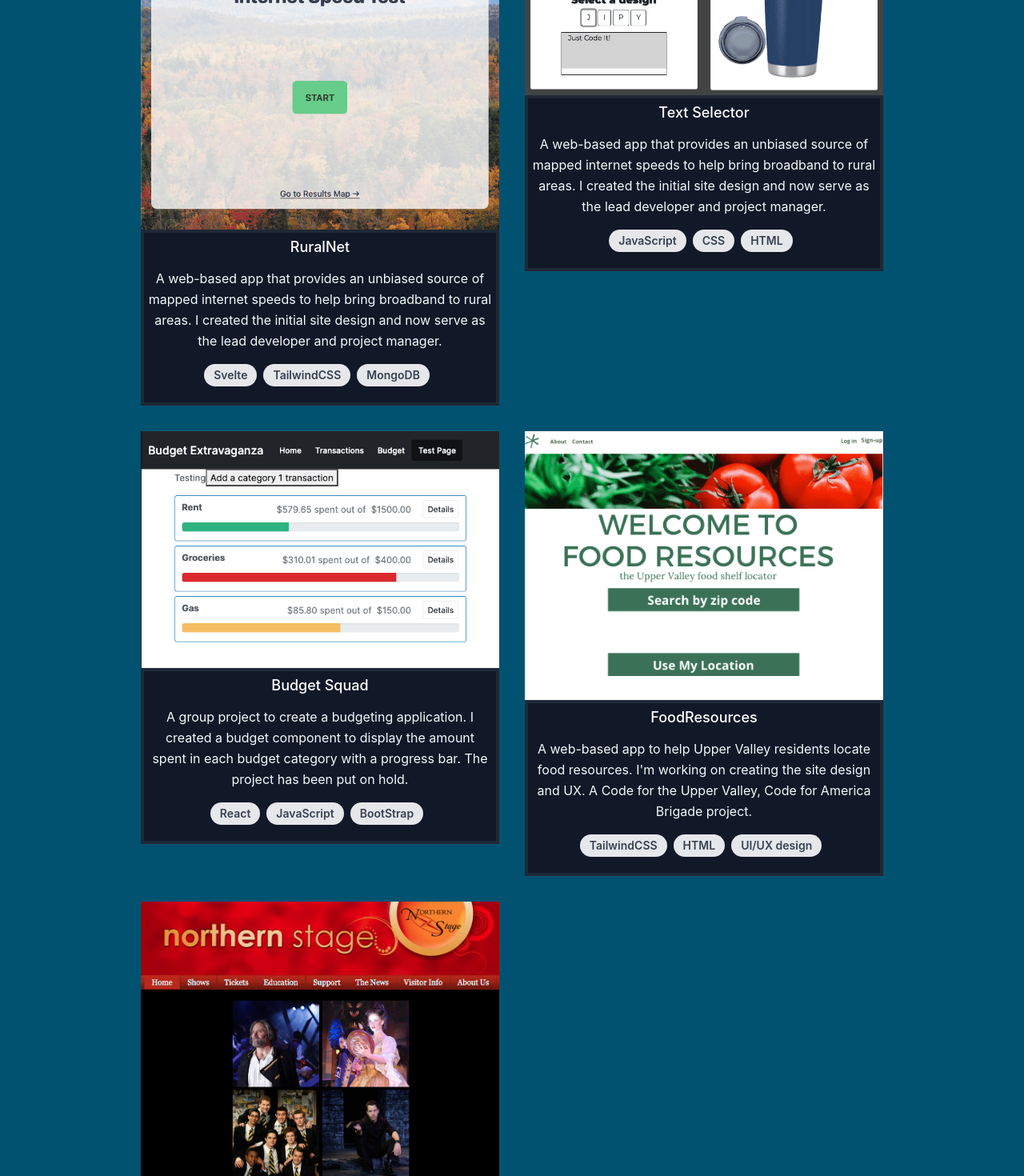
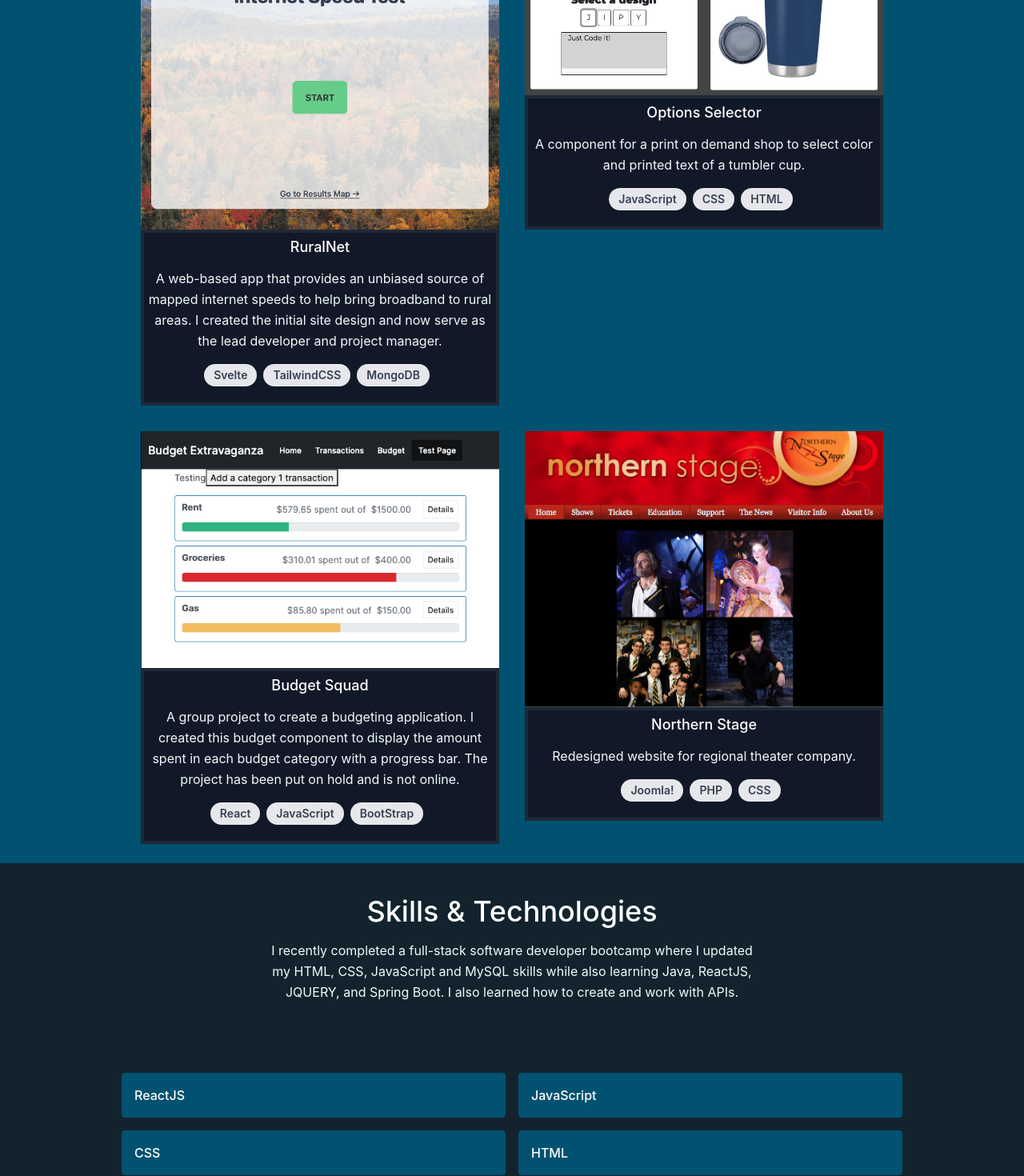
Before and after one commit to jmslynn/react-portfolio, a React (Create React App) app: page / in a window 1280 px wide. Shown: the part 780-2250 px from the top of the page at 80% size. Built offline with nearby package versions, Linux system fonts and the light colour scheme; no server answers.

Commit message:
corrected typos in data file

```diff
--- a/src/data.js
+++ b/src/data.js
@@ -29,10 +29,10 @@ export const projects = [
     skill3: "MongoDB",
   },
   {
-    title: "Text Selector",
+    title: "Options Selector",
     subtitle: "JavaScript, CSS, HTML",
     description:
-      "A web-based app that provides an unbiased source of mapped internet speeds to help bring broadband to rural areas. I created the initial site design and now serve as the lead developer and project manager.",
+      "A component for a print on demand shop to select color and printed text of a tumbler cup.",
     image: "Tumbler2.png",
     link: "https://github.com/jmslynn/configuratorJS",
     skill1: "JavaScript",
@@ -43,7 +43,7 @@ export const projects = [
     title: "Budget Squad",
     subtitle: "React, JavaScript, BootStrap",
     description:
-      "A group project to create a budgeting application. I created a budget component to display the amount spent in each budget category with a progress bar. The project has been put on hold.",
+      "A group project to create a budgeting application. I created this budget component to display the amount spent in each budget category with a progress bar. The project has been put on hold and is not online.",
     image: "categoryRow.png",
     link: "https://github.com/coaching-team/budget-squad",
     skill1: "React",
@@ -51,17 +51,17 @@ export const projects = [
     skill3: "BootStrap",
   },
 
-  {
-    title: "FoodResources",
-    subtitle: "TailwindCSS, HTML, UI/UX",
-    description:
-    "A web-based app to help Upper Valley residents locate food resources. I'm working on creating the site design and UX. A Code for the Upper Valley, Code for America Brigade project.",
-    image: "foodResourcesMobile.png",
-    link: "https://food-resources.herokuapp.com",
-    skill1: "TailwindCSS",
-    skill2: "HTML",
-    skill3: "UI/UX design",
-  },
+  // {
+  //   title: "FoodResources",
+  //   subtitle: "TailwindCSS, HTML, UI/UX",
+  //   description:
+  //   "A Code for Upper Valley brigade project to create a web-based app to help Upper Valley residents locate food resources.",
+  //   image: "foodResourcesMobile.png",
+  //   link: "https://food-resources.herokuapp.com",
+  //   skill1: "TailwindCSS",
+  //   skill2: "HTML",
+  //   skill3: "UI/UX design",
+  // },
   {
     title: "Northern Stage",
     subtitle: "Joomla!, HTML, CSS, PHP",
@@ -69,9 +69,9 @@ export const projects = [
       "Redesigned website for regional theater company.",
     image: "finaldesign2.jpg",
     link: "",
-    skill1: "React",
-    skill2: "JavaScript",
-    skill3: "BootStrap",
+    skill1: "Joomla!",
+    skill2: "PHP",
+    skill3: "CSS",
   },
 ];
 
```
